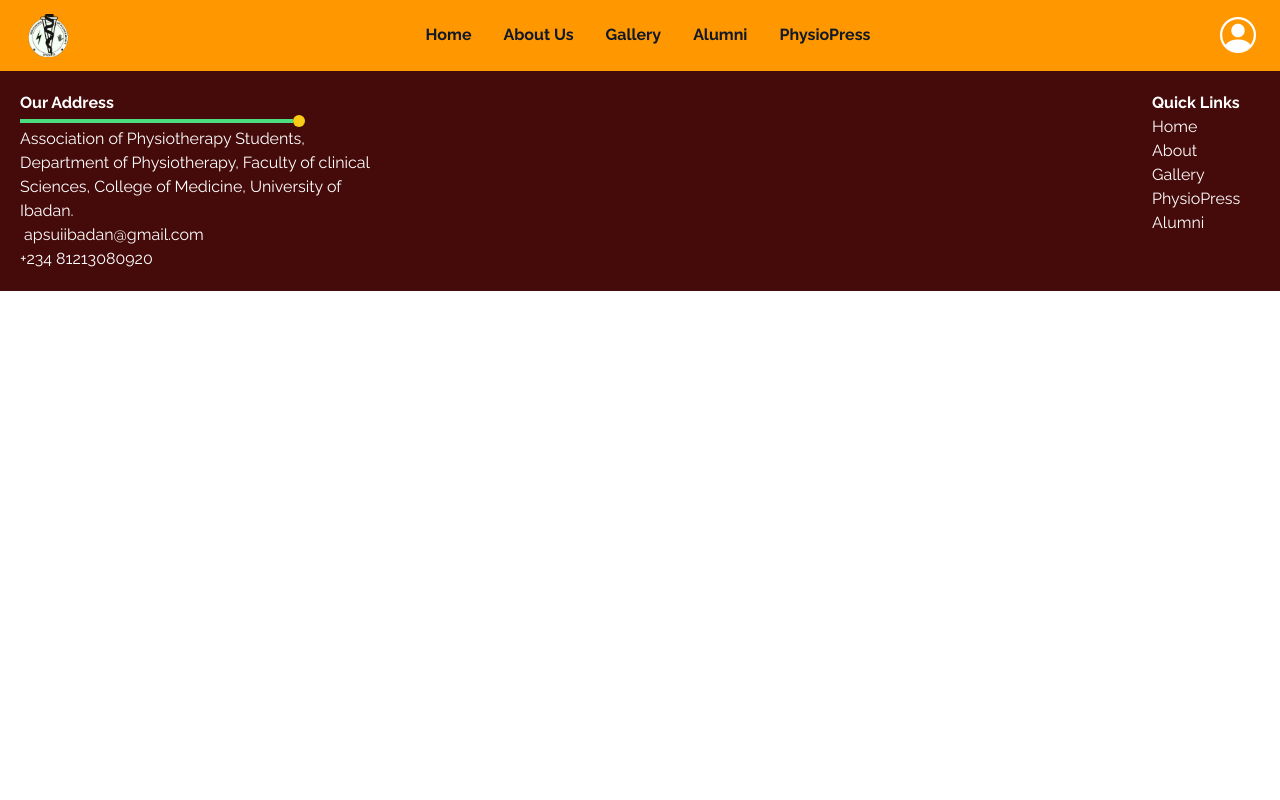
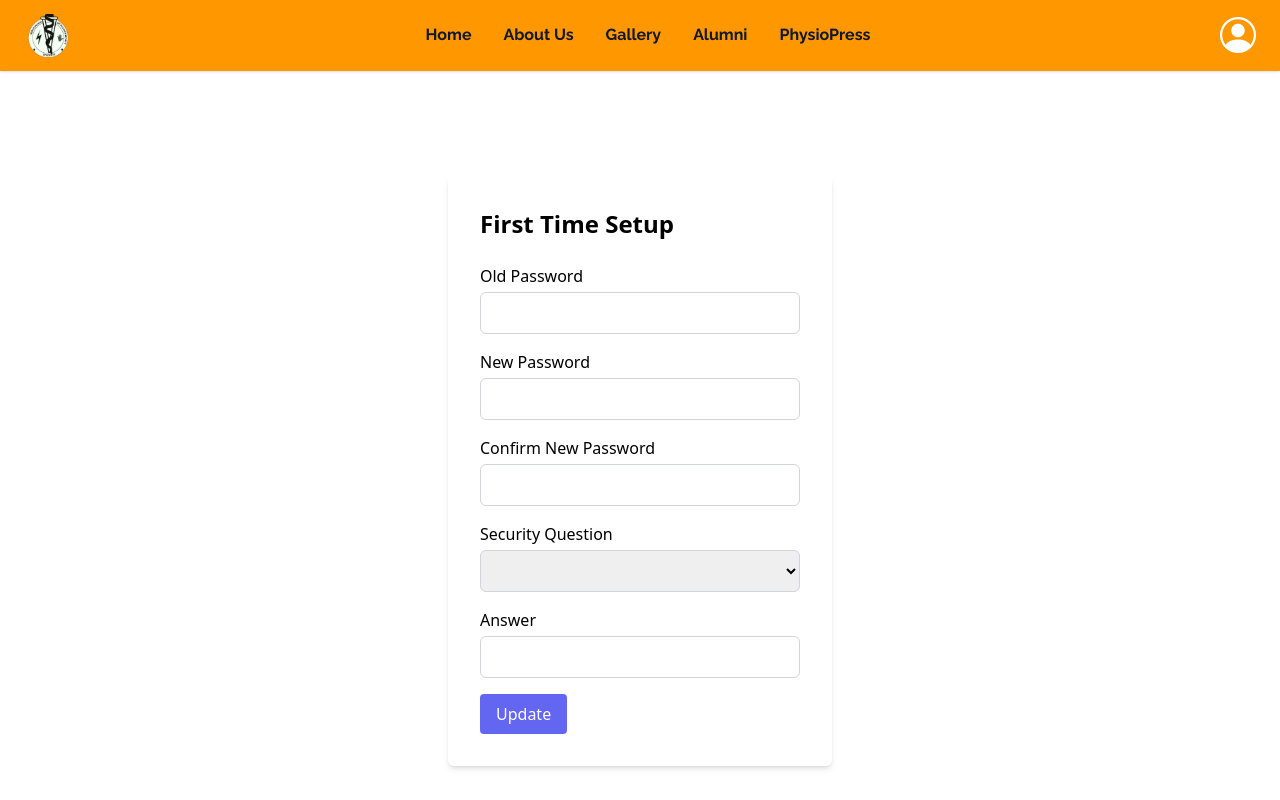
Before and after one commit to devPhysios/aps-website-frontend, a Vue app: page /auth/updatesecurity in a window 1280 px wide. Shown: the top 800 px of the page. Built offline with nearby package versions, Linux system fonts and the light colour scheme.

Commit message:
Add error handling and routing logic for login

```diff
--- /dev/null
+++ b/src/components/ChangePassword.vue
@@ -0,0 +1,62 @@
+<template>
+  <div>
+    <h2 class="text-xl font-semibold mb-4">Change Password</h2>
+    <div class="grid grid-cols-2 gap-4">
+      <div>
+        <label for="currentPassword">Current Password:</label>
+        <input
+          type="password"
+          id="currentPassword"
+          v-model="currentPassword"
+          class="input-field"
+        >
+      </div>
+      <div>
+        <label for="newPassword">New Password:</label>
+        <input
+          type="password"
+          id="newPassword"
+          v-model="newPassword"
+          class="input-field"
+        >
+      </div>
+      <div>
+        <label for="confirmPassword">Confirm New Password:</label>
+        <input
+          type="password"
+          id="confirmPassword"
+          v-model="confirmPassword"
+          class="input-field"
+        >
+      </div>
+    </div>
+    <button
+      class="button-primary mt-4"
+      @click="changePassword"
+      :disabled="!isPasswordFormValid"
+    >
+      Change Password
+    </button>
+  </div>
+</template>
+
+<script setup>
+import { ref, computed } from 'vue';
+// Import necessary methods or variables
+
+const currentPassword = ref('');
+const newPassword = ref('');
+const confirmPassword = ref('');
+
+const isPasswordFormValid = computed(() => {
+  return (
+    currentPassword.value.length > 0 &&
+    newPassword.value.length >= 8 && // Minimum password length rule
+    newPassword.value === confirmPassword.value
+  );
+});
+
+const changePassword = async () => {
+  // Implement the changePassword method
+};
+</script>
--- /dev/null
+++ b/src/components/ChangeSecurity.vue
@@ -0,0 +1,63 @@
+<template>
+    <div>
+      <h2 class="text-xl font-semibold mb-4">Security Question</h2>
+      <div>
+        <label for="securityQuestion">Question:</label>
+        <select
+          id="securityQuestion"
+          v-model="selectedQuestion"
+          class="input-field"
+        >
+          <option value="" disabled>Select a question</option>
+          <option v-for="question in securityQuestions" :key="question.id">
+            {{ question.text }}
+          </option>
+        </select>
+      </div>
+      <div>
+        <label for="securityAnswer">Answer:</label>
+        <input
+          type="text"
+          id="securityAnswer"
+          v-model="securityAnswer"
+          class="input-field"
+        >
+      </div>
+      <button
+        class="button-primary mt-4"
+        @click="saveSecuritySettings"
+        :disabled="!isSecurityFormValid"
+      >
+        Save Settings
+      </button>
+    </div>
+  </template>
+
+  <script setup>
+  import { ref, computed } from 'vue';
+  // Import necessary methods or variables
+
+  const selectedQuestion = ref('');
+  const securityAnswer = ref('');
+
+  const securityQuestions = [
+    { id: 1, text: "What is your mother's maiden name?" },
+    { id: 2, text: "What was the name of your first pet?" },
+    { id: 3, text: "What is the name of the city where you were born?" },
+    { id: 4, text: "What is the name of your favorite teacher in high school?" },
+    { id: 5, text: "What is the make and model of your first car?" },
+    { id: 6, text: "What is the name of your favorite book?" },
+    { id: 7, text: "What is your favorite movie?" },
+    { id: 8, text: "What is the name of your childhood best friend?" },
+    { id: 9, text: "What is the name of the street you grew up on?" },
+    { id: 10, text: "What is your favorite food?" }
+  ];
+
+  const isSecurityFormValid = computed(() => {
+    return selectedQuestion.value && securityAnswer.value.length > 0;
+  });
+
+  const saveSecuritySettings = async () => {
+    // Implement the saveSecuritySettings method
+  };
+  </script>
--- a/src/components/Navigation.vue
+++ b/src/components/Navigation.vue
@@ -60,6 +60,9 @@
 
                 <p class="text-green-700 cursor-pointer hover:text-orange-500">Forgot password</p>
               </div>
+              <div v-if="errorTrue">
+                <p class="text-3xl text-red-700">{{ errorMessage }}</p>
+              </div>
             </div>
           </div>
         </div>
@@ -76,9 +79,12 @@ import logo from '@/assets/images/aps-logo.png';
 import { ref } from 'vue';
 import {loginUser} from '@/utils/useLogin'
 import { useUserStore } from '@/stores/UserStore'
+import router from '@/router';
 
 export default {
   setup() {
+    const errorTrue = ref(false);
+    const errorMessage = ref("");
     const users = useUserStore()
     const matricNo = ref("")
     const password = ref("")
@@ -95,7 +101,28 @@ export default {
     }
 
     const handleSubmit = async () => {
-      users.login(await loginUser(matricNo.value, password.value))
+      try {
+        response = await loginUser(matricNo.value, password.value);
+        if (response.success === false) {
+          errorTrue.value = true;
+          errorMessage.value = response.err.message ? response.err.message : response.err;
+          return;
+        } else if (response.success === true) {
+          if (response.student.firstLogin) {
+            users.login(response.student);
+            localStorage.setItem("studentToken", response.token);
+            router.push("/auth/updatesecurity");
+
+          } else if (!response.student.firstLogin) {
+            users.login(response.student);
+            localStorage.setItem("studentToken", response.token);
+            router.push("/dashboard");
+          }
+        }
+      } catch (error) {
+
+      }
+
     }
 
     return {
--- a/src/router/index.js
+++ b/src/router/index.js
@@ -1,48 +1,57 @@
-import { createRouter, createWebHistory } from 'vue-router'
+import { createRouter, createWebHistory } from "vue-router";
 
-import Home from '../views/Home.vue'
-import About from '../views/About.vue'
-import Gallery from '../views/Gallery.vue'
-import Alumni from '../views/Alumni.vue'
-import Upload from '../views/Upload.vue'
-
+import Home from "../views/Home.vue";
+import About from "../views/About.vue";
+import Gallery from "../views/Gallery.vue";
+import Alumni from "../views/Alumni.vue";
+import Upload from "../views/Upload.vue";
+import Dashboard from "../views/Dashboard.vue";
+import updatesecurity from "../views/Updatesecurity.vue";
 
 const routes = [
   {
     path: "/",
     name: "HomePage",
-        component: Home
+    component: Home,
   },
 
   {
     path: "/about",
     name: "AboutPage",
-        component: About
+    component: About,
   },
 
   {
     path: "/gallery",
     name: "GalleryPage",
-        component: Gallery
+    component: Gallery,
   },
 
   {
     path: "/alumni",
     name: "AlumniPage",
-        component: Alumni
+    component: Alumni,
   },
   {
     path: "/upload",
     name: "IploadPage",
-        component: Upload
+    component: Upload,
   },
-
-
-]
+  {
+    path: "/dashboard",
+    name: "DashboardPage",
+    component: Dashboard,
+  },
+  {
+    path: "/auth/updatesecurity",
+    name: "UpdateSecurityPage",
+    component: updatesecurity,
+  },
+];
 
 const router = createRouter({
   history: createWebHistory(import.meta.env.BASE_URL),
-    routes
-})
+  routes,
+});
 
-export default router
+export default router;
--- a/src/utils/useLogin.js
+++ b/src/utils/useLogin.js
@@ -1,17 +1,18 @@
-export const loginUser = async (email, password) => {
+import axios from 'axios';
+
+export const loginUser = async (matricNumber, password) => {
     try {
-        const data = await fetch('https://api-mindwrite.onrender.com/api/v1/users/login', { // * Used this api as a dummy to check out.
-            method: 'POST',
+        const response = await axios.post('http://localhost:8800/api/v1/auth/login', {
+            matricNumber,
+            password
+        }, {
             headers: {
                 'Content-Type': 'application/json'
-            },
-            body: JSON.stringify({ email, password })
-        })
-        const jsonData = await data.json()
+            }
+        });
 
-        return jsonData
-
-    } catch (err) {
-        console.log(err)
+        return { jsonData: response.data, success: true };
+    } catch (error) {
+        return { error, success: false };
     }
-}
+};
--- /dev/null
+++ b/src/views/Updatesecurity.vue
@@ -0,0 +1,121 @@
+<template>
+  <div class="container mx-auto flex flex-col items-center justify-center h-screen">
+    <div class="bg-white p-8 rounded-md shadow-md w-96">
+      <h1 class="text-2xl font-bold mb-6">First Time Setup</h1>
+
+      <div class="mb-4">
+        <label for="oldPassword" class="block mb-1">Old Password</label>
+        <input type="password" id="oldPassword" v-model="oldPassword" class="input-field">
+      </div>
+      <div class="mb-4">
+        <label for="newPassword" class="block mb-1">New Password</label>
+        <input type="password" id="newPassword" v-model="newPassword" class="input-field">
+      </div>
+      <div class="mb-4">
+        <label for="confirmPassword" class="block mb-1">Confirm New Password</label>
+        <input type="password" id="confirmPassword" v-model="confirmPassword" class="input-field">
+      </div>
+
+      <div class="mb-4">
+        <label for="securityQuestion" class="block mb-1">Security Question</label>
+        <select id="securityQuestion" v-model="selectedQuestion" class="input-field">
+          <option v-for="question in securityQuestions" :key="question">{{ question }}</option>
+        </select>
+      </div>
+      <div class="mb-4">
+        <label for="securityAnswer" class="block mb-1">Answer</label>
+        <input type="text" id="securityAnswer" v-model="securityAnswer" class="input-field">
+      </div>
+
+      <button @click="updateUser" class="button-primary">Update</button>
+
+      <div v-if="updateSuccess" class="success-message">Update Successful</div>
+      <div v-if="loggingIn" class="info-message">Logging in...</div>
+    </div>
+  </div>
+</template>
+
+<script setup>
+import axios from 'axios';
+import { ref, watch } from 'vue';
+
+const oldPassword = ref('');
+const newPassword = ref('');
+const confirmPassword = ref('');
+const selectedQuestion = ref('');
+const securityAnswer = ref('');
+const updateSuccess = ref(false);
+const loggingIn = ref(false);
+
+const securityQuestions = [
+  "What is your mother's maiden name?",
+  "What was the name of your first pet?",
+  "What city were you born in?",
+  "What is the name of your favorite teacher in high school?",
+  "What is the make and model of your first car?",
+  "What is the name of your favorite book?",
+  "What is your favorite movie?",
+  "What is the name of your childhood best friend?",
+  "What is the name of the street you grew up on?",
+  "What is your favorite food?"
+];
+
+const updateUser = async () => {
+  try {
+    if (newPassword.value !== confirmPassword.value) {
+      alert("Passwords do not match.");
+      return;
+    }
+
+    // Validate new password (add more rules as needed)
+    if (newPassword.value.length < 8) {
+      alert("Password must be at least 8 characters long.");
+      return;
+    }
+
+    const token = localStorage.getItem('token');
+    const response = await axios.post('/update-user', {
+      oldPassword: oldPassword.value,
+      newPassword: newPassword.value,
+      securityQuestion: selectedQuestion.value,
+      securityAnswer: securityAnswer.value
+    }, {
+      headers: {
+        Authorization: `Bearer ${token}`
+      }
+    });
+
+    updateSuccess.value = true;
+    loggingIn.value = true; // Show "logging in" message
+
+    await login(); // Call the login function
+  } catch (error) {
+    console.error(error); // Handle errors appropriately
+  }
+}
+
+const login = async () => {
+  // ... (Your login logic using matric number, updated password and axios)
+}
+</script>
+
+<style scoped>
+/* Input styling with Tailwind */
+.input-field {
+  @apply block w-full px-4 py-2 border border-gray-300 rounded-md
+         focus:outline-none focus:ring focus:ring-indigo-500;
+}
+
+/* Styling for buttons */
+.button-primary {
+  @apply bg-indigo-500 text-white px-4 py-2 rounded hover:bg-indigo-600;
+}
+
+/* Some styling for messages */
+.success-message {
+  @apply text-green-500 mt-4;
+}
+.info-message {
+  @apply text-gray-600 mt-4;
+}
+</style>
```
Lines whose indentation alone changed are shown as unchanged.
